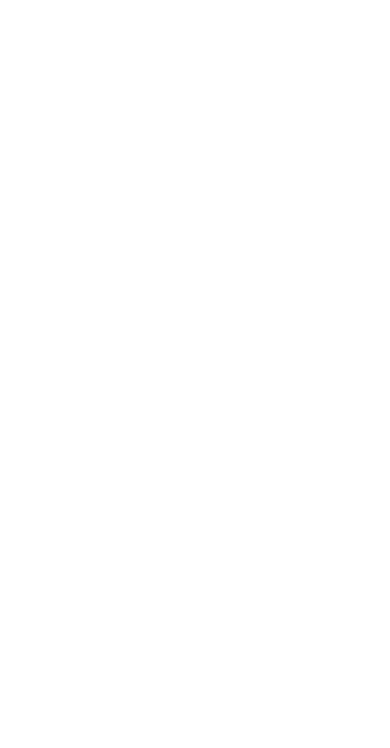
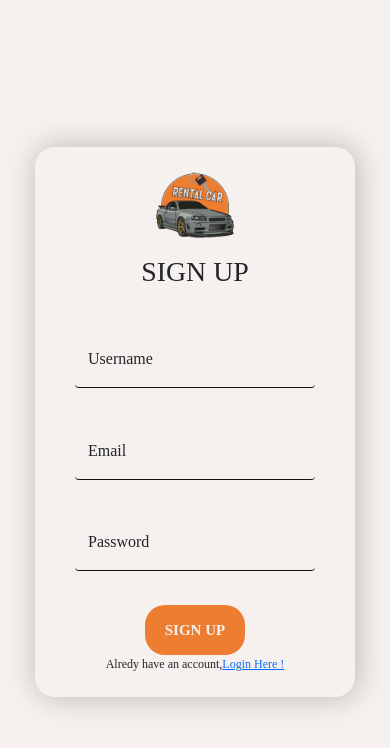
Before and after one commit to Besiiiii/Rental-Car, a React (Create React App) app in the folder ClientApp/: page /signup in a window 390 px wide. Before the commit this address had no page. Shown: the top 748 px of the page. Built offline with nearby package versions, Linux system fonts and the light colour scheme.

Commit message:
signup + responsive both signin & signup

```diff
--- a/ClientApp/src/Signin.css
+++ b/ClientApp/src/Signin.css
@@ -10,22 +10,22 @@
 .loginbox{
     display: flex;
     background: #F6F1EE;
-    width: 1000px;
-    height: 540px;
+    width: 55vw;
+    height: 59vh;
     border-radius: 20px;
     filter: drop-shadow(2px 0px 14.800000190734863px rgba(0, 0, 0, 0.25));
 }
 .left{
     background: #ED7D31;
-    height: 540px;
-    width: 402px;
+    height: 59vh;
+    width: 20vw;
     display: flex;
     align-items: center;
     border-radius: 20px 201px 201px 20px;
 }
 .logincar{
-    height: 375px;
-    width: 375px;
+    height: 20vh;
+    width: 20vw;
     object-fit: cover;
 }
 .right{
@@ -40,11 +40,11 @@
     background-color: transparent;
     border: none;
     border-bottom: 1px solid #111;
-    width: 400px;
+    width: 20vw;
     height: 70px;
 }
 .forgot{
-    width: 400px;
+    width: 20vw;
     display: flex;
     justify-content: end;
     text-decoration: none;
@@ -87,3 +87,55 @@
     flex-direction: column;
     gap: 5px;
 }
+.loginbtn:hover{
+    color: #FFF;
+}
+.logoja{
+    visibility: hidden;
+    width: 0;
+    height: 0;
+}
+
+@media only screen and (max-width: 900px) {
+    .left{
+        display: none;
+        visibility:hidden;
+    }
+    .right{
+        margin-left: 0;
+        gap: 4vh;
+    }
+    .loginbox{
+        width: 320px;
+        height: 550px;
+        justify-content: center;
+    }
+    .inp{
+        width: 240px;
+    }
+    .loginbtn{
+        width: 100px;
+        height: 50px;
+        font-size: 15px;
+    }
+    .btnsig{
+        display: flex;
+        flex-direction: column;
+        align-items: center;
+    }
+    .forgot{
+        font-size: 13px;
+        width: 200px;
+    }
+    .pwbox{
+        display: flex;
+        flex-direction: column;
+        align-items: end;
+        gap: 5px;
+    }
+    .logoja{
+        visibility: visible;
+        width: 100px;
+        height: 100px;
+    }
+}
--- /dev/null
+++ b/ClientApp/src/Signup.js
@@ -0,0 +1,14 @@
+import React from 'react';
+import 'bootstrap/dist/css/bootstrap.css';
+import './Signin.css';
+import { Signup } from './components/Signup';
+
+function SignUp() {
+  return (
+    <div className="App">
+        < Signup />
+    </div>
+  );
+}
+
+export default SignUp;
--- a/ClientApp/src/components/Login.jsx
+++ b/ClientApp/src/components/Login.jsx
@@ -11,20 +11,22 @@ export const Login = () => {
             <img src="images/LogInCar.png" alt="loginincar" className="logincar"/>
         </div>
         <div className="right">
-            <h1>WELCOME</h1>
+            <div className="d-flex flex-column align-items-center">
+            <img src="images/RentalCarLogo.png" alt="logo" className="logoja" />
+            <h1>WELCOME</h1></div>
             <FloatingLabel controlId="floatingInput" label="Username" className="inpt">
             <Form.Control type="username" placeholder="Your Username..." className="inp"/>
             </FloatingLabel>
-            <div>
+            <div className="pwbox">
                 <FloatingLabel controlId="floatingPassword" label="Password" className="inpt" >
                 <Form.Control type="password" placeholder="Password" className="inp" />
                 </FloatingLabel>
                 <a href="" className="forgot">Forgot Your Password</a> </div>
-                <div className="logdont">
+                <div className="logdont btnsig">
                 <button className="loginbtn"><Link to='/' className="loginbtn">LOGIN</Link></button>
                 <div className="dont">
                 <p>Don't have an account,</p>
-                <a href="" >Create here ! </a> </div></div>
+                <a href="/signup" >Create here ! </a> </div></div>
             </div>
         </div>
     </div>
--- /dev/null
+++ b/ClientApp/src/components/Signup.jsx
@@ -0,0 +1,41 @@
+import React from "react"
+import FloatingLabel from 'react-bootstrap/FloatingLabel';
+import Form from 'react-bootstrap/Form';
+import { Link } from "react-router-dom";
+
+export const Signup = () => {
+    return(
+    <div className="loginform">
+        <div className="loginbox">
+        <div className="left">
+            <img src="images/LogInCar.png" alt="loginincar" className="logincar"/>
+        </div>
+        <div className="right">
+            <div className="d-flex flex-column align-items-center">
+            <img src="images/RentalCarLogo.png" alt="logo" className="logoja" />
+            <h1>SIGN UP</h1> </div>
+
+            <FloatingLabel controlId="floatingInput" label="Username" className="inpt">
+            <Form.Control type="username" placeholder="Your Username..." className="inp"/>
+            </FloatingLabel>
+
+            <FloatingLabel controlId="floatingInput" label="Email" className="inpt">
+            <Form.Control type="email" placeholder="Your Email..." className="inp"/>
+            </FloatingLabel>
+
+
+
+            <FloatingLabel controlId="floatingPassword" label="Password" className="inpt" >
+            <Form.Control type="password" placeholder="Password" className="inp" />
+            </FloatingLabel>
+
+            <div className="btnsig">
+            <button className="loginbtn"><Link to='/signin' className="loginbtn">SIGN UP</Link></button>
+            <div className="dont">
+                <p>Alredy have an account,</p>
+                <a href="/signin" >Login Here ! </a> </div> </div>
+        </div>
+        </div>
+    </div>
+  );
+};
--- a/ClientApp/src/index.js
+++ b/ClientApp/src/index.js
@@ -7,6 +7,7 @@ import { BrowserRouter, Route, Routes } from 'react-router-dom';
 
 import App from './App';
 import SignIn from './SignIn';
+import SignUp from './Signup';
 
 
 const baseUrl = document.getElementsByTagName('base')[0].getAttribute('href');
@@ -18,5 +19,6 @@ root.render(
     <Routes>
     <Route path='/' element={ <App /> }/>
     <Route path='/signin' element={ < SignIn />}/>
+    <Route path='/signup' element={ < SignUp />}/>
     </Routes>
   </BrowserRouter>);
```
